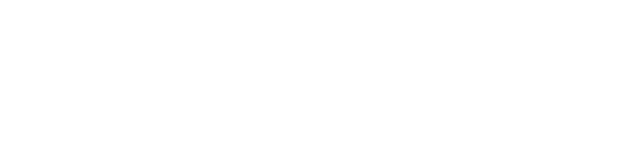
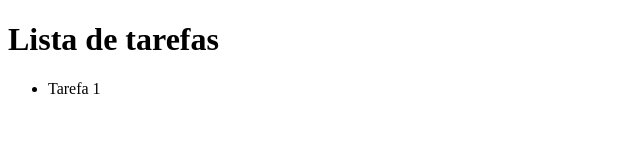
Before and after one commit to joaosantanna12/lista-de-tarefas, a plain HTML site: page index.html in a window 1280 px wide. Shown: the whole page, without its empty margins (0-640 px from the left). Drawn offline with Linux system fonts and the light colour scheme.

Commit message:
header na pagina

```diff
--- a/index.html
+++ b/index.html
@@ -6,6 +6,13 @@
     <title>Lista de tarefas</title>
 </head>
 <body>
+    <header>
+          <h1>Lista de tarefas</h1>
+    </header>
+
+    <ul>
+        <li>Tarefa 1</li>
+    </ul>
 
 </body>
 </html>
```
